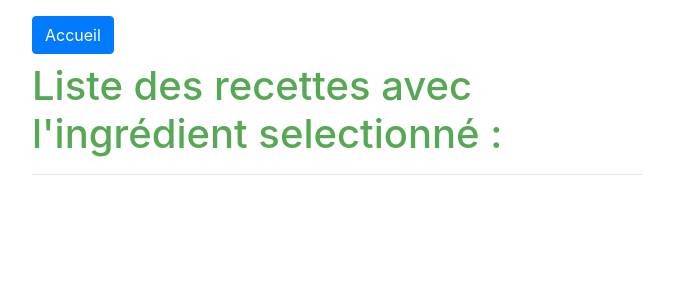
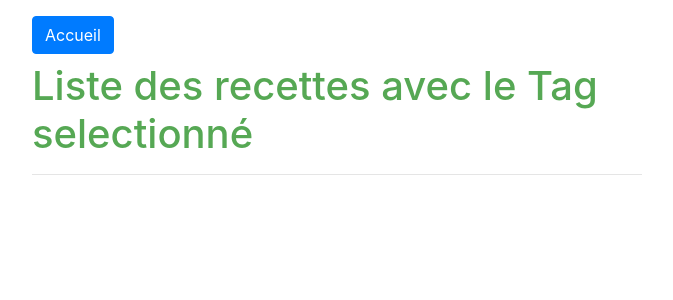
Before and after one commit to smaloron/projet-recettes-php-slim, a PHP site: template templates/recipe/byTag.html.twig in a window 1280 px wide. Shown: the part 56-356 px from the top of the page, without its empty margins (143-816 px from the left). Run offline with PHP 8.4, Linux system fonts and the light colour scheme; the template is opened without the code that fills it, so the values that code supplies are empty; some libraries are stand-ins or nearby versions.

Commit message:
changes on front

```diff
--- a/templates/recipe/byTag.html.twig
+++ b/templates/recipe/byTag.html.twig
@@ -2,7 +2,7 @@
 {% block content %}
 
     <a class="btn btn-primary mt-3" href="/">Accueil </a>
-    <h1 class="yummy_title mt-2">Liste des recettes avec l'ingrédient selectionné :</h1>
+    <h1 class="yummy_title mt-2">Liste des recettes avec le Tag selectionné</h1>
 
     <hr>
     <div class="card-deck">
```
